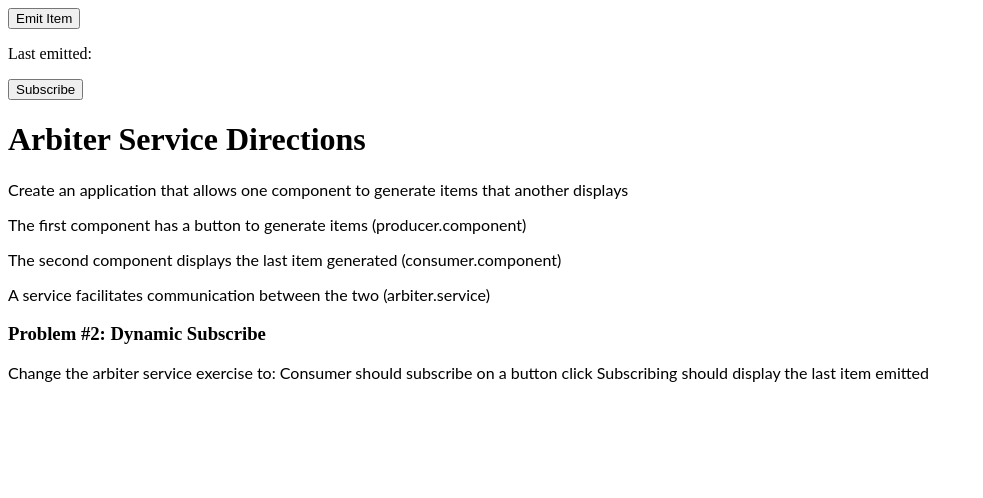
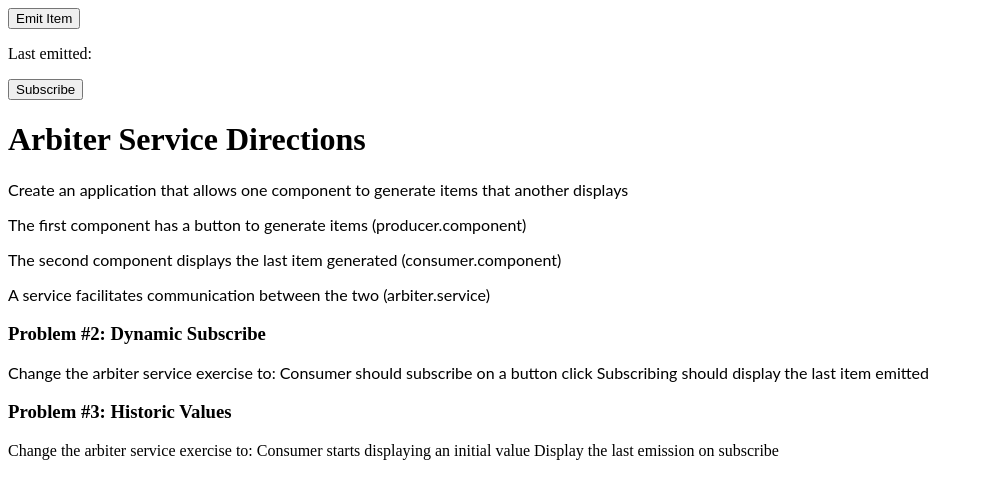
Before and after one commit to aliza614/jbh-rxjs-2arbiter-aliza, an Angular app: page / in a window 1280 px wide. Shown: the top 498 px of the page, without its empty margins (0-983 px from the left). Built offline with nearby package versions, Linux system fonts and the light colour scheme.

Commit message:
added problem 3

```diff
--- a/src/app/app.component.html
+++ b/src/app/app.component.html
@@ -22,3 +22,11 @@ Consumer should subscribe on a button click
 Subscribing should display the last item emitted
 
  </p>
+
+ <h3> Problem #3: Historic Values
+ </h3>
+
+ Change the arbiter service exercise to:
+
+ Consumer starts displaying an initial value
+ Display the last emission on subscribe
```
